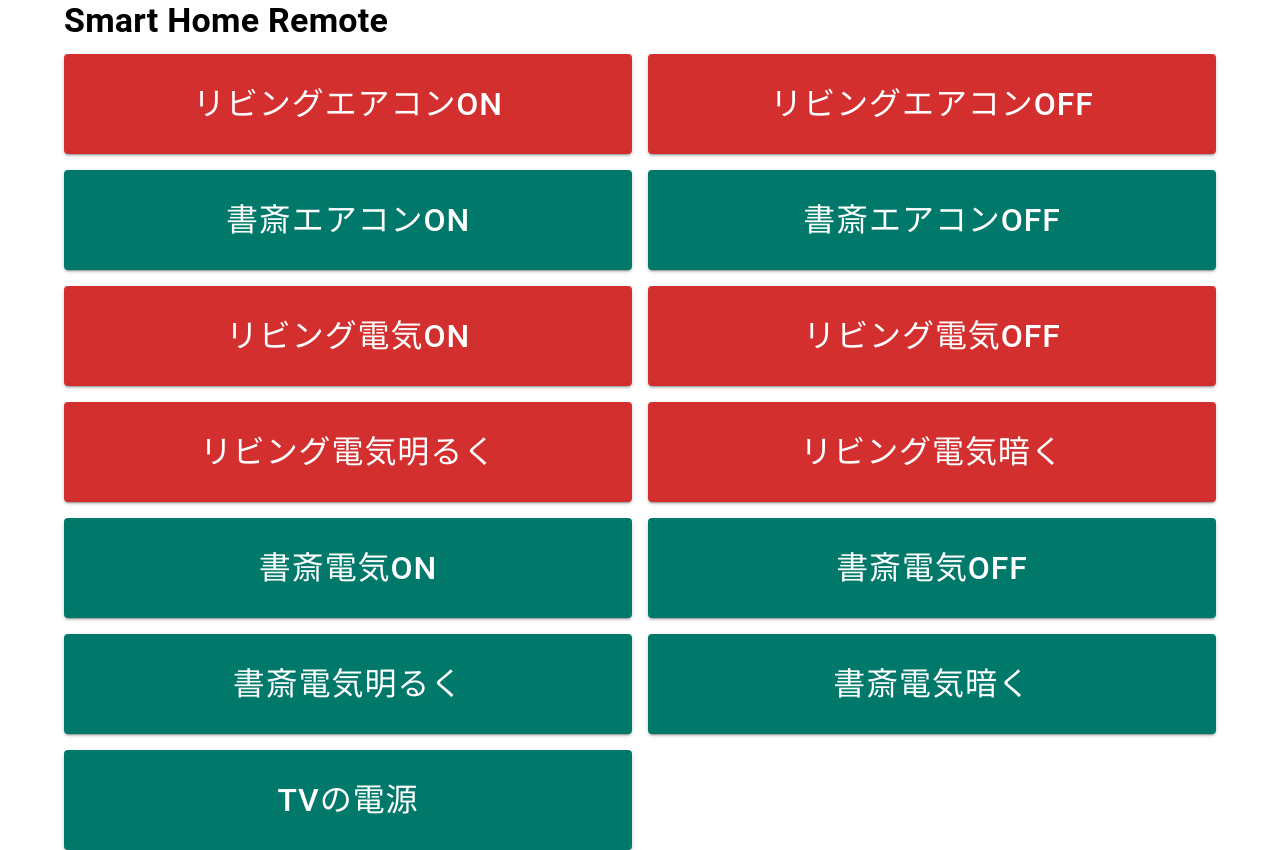
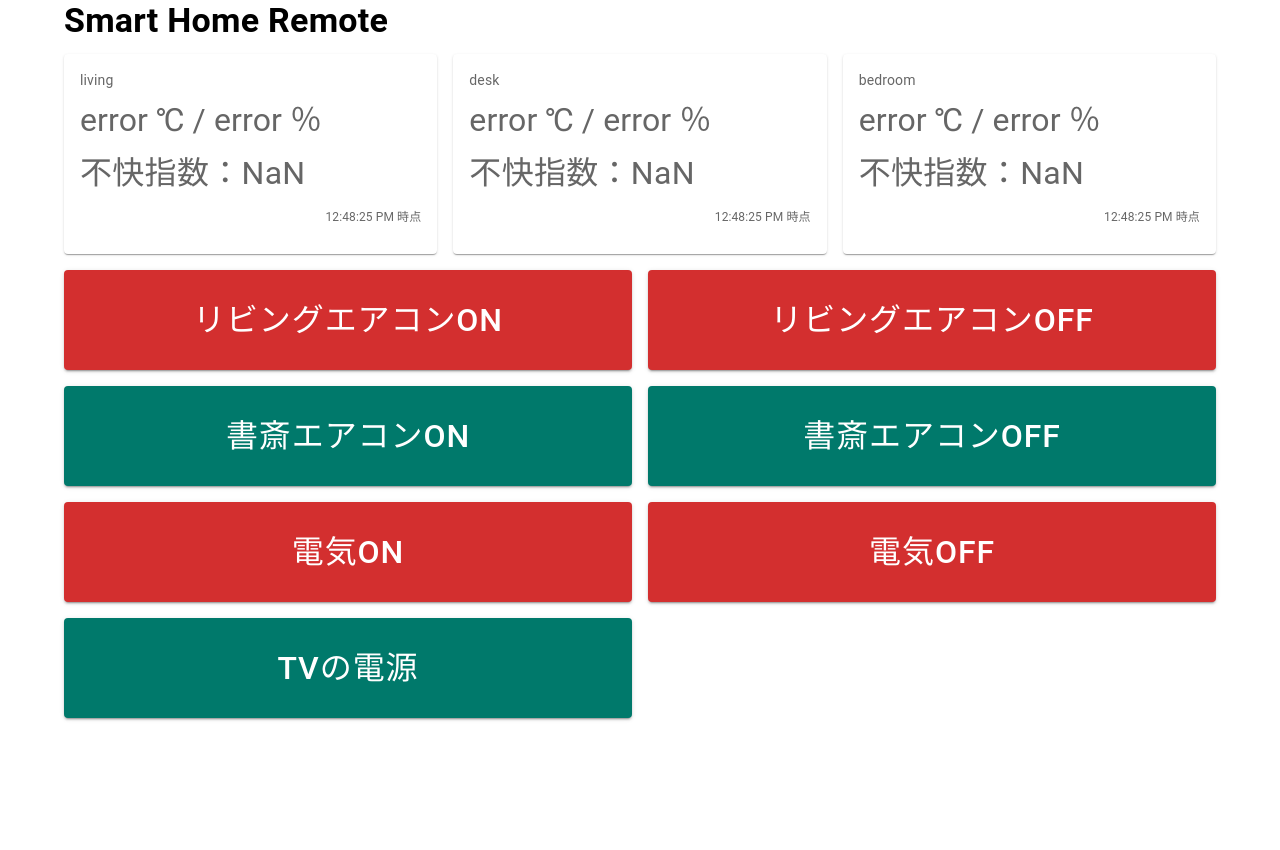
Before and after one commit to shunki1001/iot-remote-controller, a React (Create React App) app: page / in a window 1280 px wide. After the commit the page ends 800 px from the top, so only its background shows below. Built offline with nearby package versions, Linux system fonts and the light colour scheme; no server answers.

Commit message:
温湿度を追加　ボタンをまとめる

```diff
--- a/src/App.js
+++ b/src/App.js
@@ -1,4 +1,4 @@
-import React, { useState } from "react";
+import React, { useEffect, useState } from "react";
 import {
   Button,
   Grid,
@@ -7,6 +7,8 @@ import {
   Backdrop,
   CircularProgress,
   Snackbar,
+  CardContent,
+  Card,
 } from "@mui/material";
 import axios from "axios";
 
@@ -26,36 +28,14 @@ const buttons = [
   { label: "書斎エアコンON", endpoint: "/desk-ac/on", category: "primary" },
   { label: "書斎エアコンOFF", endpoint: "/desk-ac/off", category: "primary" },
   {
-    label: "リビング電気ON",
-    endpoint: "/living-light/on",
+    label: "電気ON",
+    endpoint: "/light/on",
     category: "error",
   },
   {
-    label: "リビング電気OFF",
-    endpoint: "/living-light/off",
+    label: "電気OFF",
+    endpoint: "/light/off",
     category: "error",
-  },
-  {
-    label: "リビング電気明るく",
-    endpoint: "/living-light/dinner",
-    category: "error",
-  },
-  {
-    label: "リビング電気暗く",
-    endpoint: "/living-light/lunch",
-    category: "error",
-  },
-  { label: "書斎電気ON", endpoint: "/desk-light/on", category: "primary" },
-  { label: "書斎電気OFF", endpoint: "/desk-light/off", category: "primary" },
-  {
-    label: "書斎電気明るく",
-    endpoint: "/desk-light/brighten",
-    category: "primary",
-  },
-  {
-    label: "書斎電気暗く",
-    endpoint: "/desk-light/darken",
-    category: "primary",
   },
   { label: "TVの電源", endpoint: "/tv/on", category: "primary" },
 ];
@@ -64,6 +44,47 @@ const App = () => {
   const [open, setOpen] = useState(false);
   const [bdOpen, setBdOpen] = useState(false);
   const [response, setResponse] = useState("");
+  const [thermodata, setThermodata] = useState([]);
+  const [fetchTime, setFetchTime] = useState(new Date());
+
+  useEffect(() => {
+    // APIを定期的に呼び出す関数
+    const fetchData = async () => {
+      try {
+        const response = await axios.get(host_domain + "/thermo-sensor");
+        setThermodata(response.data["status"]);
+        setFetchTime(new Date());
+      } catch (error) {
+        setThermodata([
+          {
+            place: "living",
+            temperature: "error",
+            humidity: "error",
+          },
+          {
+            place: "desk",
+            temperature: "error",
+            humidity: "error",
+          },
+          {
+            place: "bedroom",
+            temperature: "error",
+            humidity: "error",
+          },
+        ]);
+        setFetchTime(new Date());
+      }
+    };
+
+    // 初回のデータフェッチ
+    fetchData();
+
+    // 一定時間ごとにfetchDataを実行
+    const intervalId = setInterval(fetchData, 900000);
+
+    // クリーンアップ関数でインターバルをクリア
+    return () => clearInterval(intervalId);
+  }, []);
 
   const handleClickOpen = async (endpoint) => {
     setBdOpen(true);
@@ -98,6 +119,48 @@ const App = () => {
         Smart Home Remote
       </Typography>
       <Grid container spacing={2}>
+        {thermodata.map((item, index) => (
+          <Grid item xs={4} sm={4} md={4}>
+            <Card sx={{ minwidth: 275 }}>
+              <CardContent>
+                <Typography
+                  sx={{ fontSize: 14 }}
+                  color="text.secondary"
+                  gutterBottom
+                >
+                  {item["place"]}
+                </Typography>
+                <Typography
+                  sx={{ fontSize: 14 }}
+                  color="text.secondary"
+                  gutterBottom
+                >
+                  <span style={{ fontSize: "32px" }}>
+                    {item["temperature"]} ℃ / {item["humidity"]} ％
+                  </span>
+                </Typography>
+                <Typography
+                  sx={{ fontSize: 32 }}
+                  color="text.secondary"
+                  gutterBottom
+                >
+                  不快指数：
+                  {37 -
+                    (37 - item["temperature"]) /
+                      (0.68 - 0.0014 * item["humidity"] + 1 / 1.76) -
+                    0.29 * item["temperature"] * (1 - item["humidity"] / 100)}
+                </Typography>
+                <Typography
+                  sx={{ fontSize: 12, textAlign: "right" }}
+                  color="text.secondary"
+                  gutterBottom
+                >
+                  {fetchTime.toLocaleTimeString()} 時点
+                </Typography>
+              </CardContent>
+            </Card>
+          </Grid>
+        ))}
         {buttons.map((button, index) => (
           <Grid item xs={12} sm={6} md={6} key={index}>
             <Button
```
